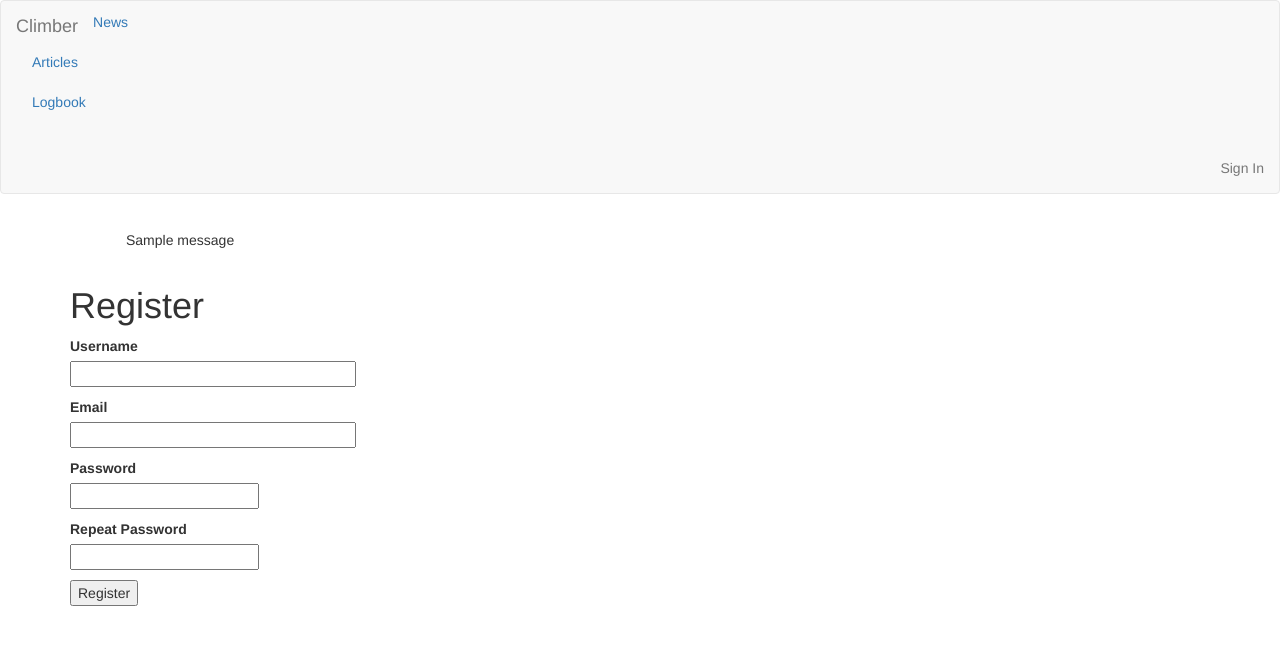
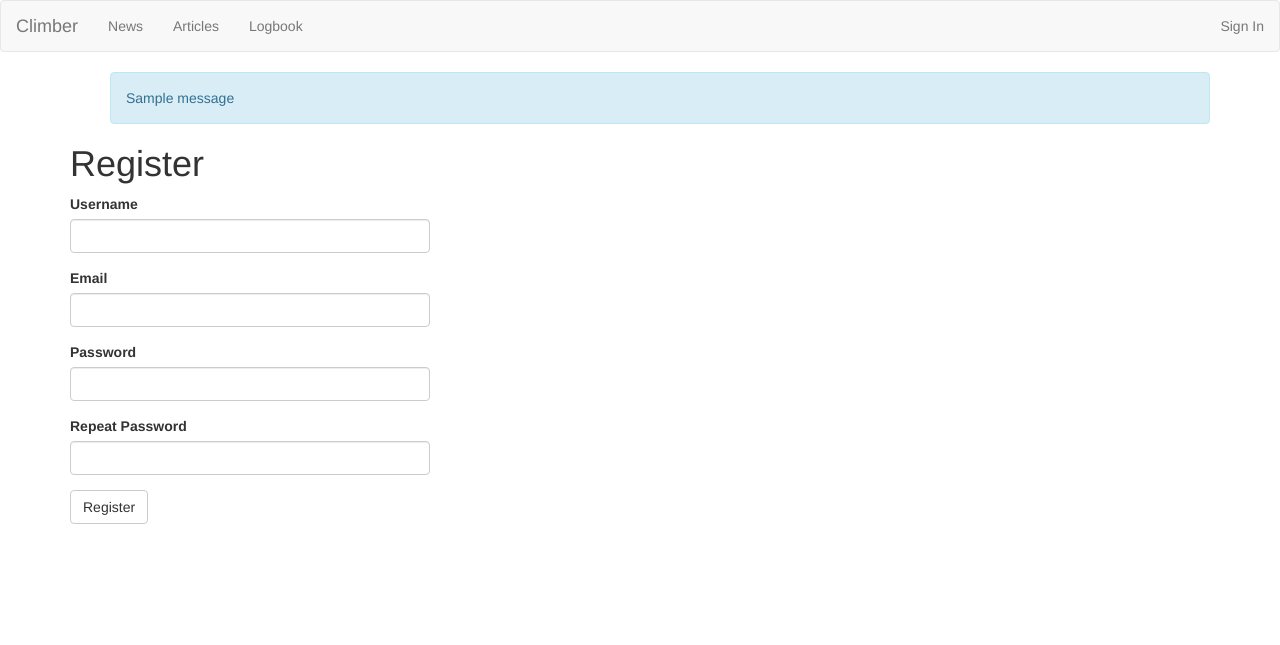
Before and after one commit to Venelinko/40273040, a Flask app: page /register in a window 1280 px wide. Shown: the top 645 px of the page. Run offline with Flask 2, Linux system fonts and the light colour scheme; tables that the repository leaves empty hold one stand-in row (values such as "Sample post"); one stand-in notice (Sample message) is shown; some libraries are stand-ins or nearby versions.

Commit message:
all forms now use bootstrap

```diff
--- a/app/routes.py
+++ b/app/routes.py
@@ -70,8 +70,9 @@ def user(username):
     return render_template('user.html', user=user, articles=atricles)
 
 @main.route('/logbook')
-@login_required
 def logbook():
+    if current_user.is_anonymous:
+        return redirect(url_for('register'))
     logs = Log.query.all()
     return render_template('logbook.html', logs=logs)
 
--- a/app/templates/base.html
+++ b/app/templates/base.html
@@ -8,7 +8,7 @@
     <nav class="navbar navbar-default">
         <div class="containter">
             <div class="navbar-header">
-                <button type="button" class="navbar-toggle collapsed" data-toggle="collapse" data-target="#bs-example-navbar-collapse-1" aria-expanded="false">
+                 <button type="button" class="navbar-toggle collapsed" data-toggle="collapse" data-target="#bs-example-navbar-collapse-1" aria-expanded="false">
                     <span class="sr-only">Toggle</span>
                     <span class="icon-bar"></span>
                     <span class="icon-bar"></span>
@@ -17,10 +17,10 @@
                 <a class="navbar-brand" href="{{ url_for('index') }}">Climber</a>
             </div>
             <div class="collapse navbar-collapse" id="bs-example-navbar-collapse-1">
-                <ul class="nav navbar">
-                    <li><a href="{{ url_for('index') }}">News</a></li>
-                    <li><a href="{{ url_for('index') }}">Articles</a></li>
-                    <li><a href="{{ url_for('logbook') }}">Logbook</a></li>
+                <ul class="nav navbar-nav">
+                    <li><a href="{{ url_for('index') }}" class="nav-link">News</a></li>
+                    <li><a href="{{ url_for('index') }}" class="nav-link">Articles</a></li>
+                    <li><a href="{{ url_for('logbook') }}" class="nav-link">Logbook</a></li>
                 </ul>
                 <ul class="nav navbar-nav navbar-right">
                     {% if current_user.is_anonymous %}
@@ -41,7 +41,7 @@
         {% if messages %}
         <ul>
             {% for message in messages %}
-            <div class="alert aler-info" role="alert">{{ message }}</div>
+            <div class="alert alert-info" role="alert">{{ message }}</div>
             {% endfor %}
         </ul>
         {% endif %}
--- a/app/templates/register.html
+++ b/app/templates/register.html
@@ -1,37 +1,11 @@
 {% extends "base.html" %}
+{% import 'bootstrap/wtf.html' as wtf %}
 
 {% block app_content %}
 <h1>Register</h1>
-<form action="" method="post">
-    {{ form.hidden_tag() }}
-    <p>
-        {{ form.username.label }} <br>
-        {{ form.username(size=32) }} <br>
-        {% for error in form.username.errors %}
-        <span style="color: red">{{ error }}</span>
-        {% endfor %}
-    </p>
-    <p>
-        {{ form.email.label }} <br>
-        {{ form.email(size=32) }} <br>
-        {% for error in form.email.errors %}
-        <span style="color: red">{{ error }}</span>
-        {% endfor %}
-    </p>
-    <p>
-        {{ form.password.label }} <br>
-        {{ form.password(size=20) }} <br>
-        {% for error in form.password.errors %}
-        <span style="color: red">{{ error }}</span>
-        {% endfor %}
-    </p>
-    <p>
-        {{ form.password2.label }} <br>
-        {{ form.password2(size=20) }} <br>
-        {% for error in form.password2.errors %}
-        <span style="color: red">{{ error }}</span>
-        {% endfor %}
-    </p>
-    <p>{{ form.submit() }}</p>
-</form>
+<div class="row">
+    <div class="col-md-4">
+            {{ wtf.quick_form(form) }}
+    </div>
+</div>
 {% endblock %}
```
Also changed, not shown: app/templates/newlog.html (+6 -25 lines), 1 other file.
